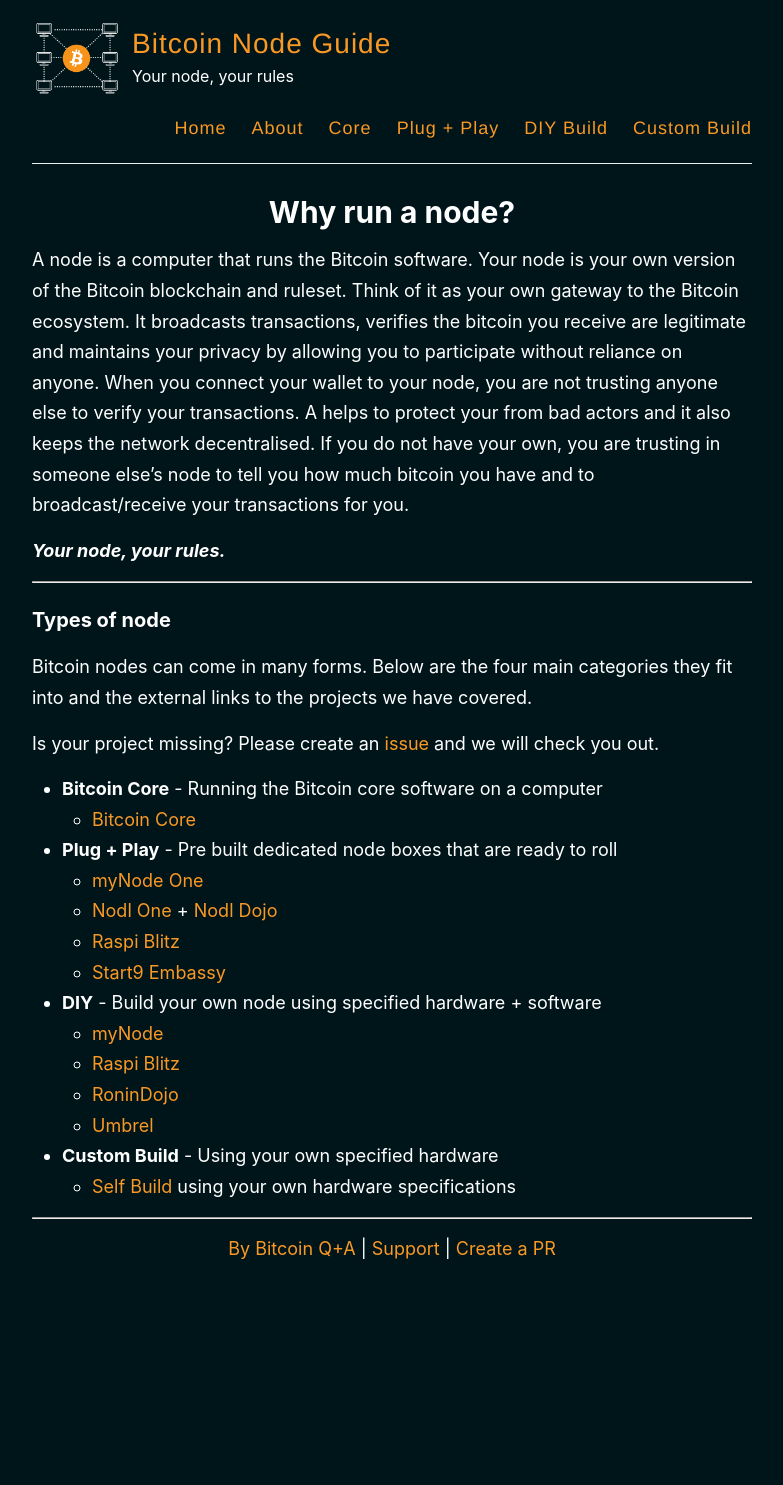
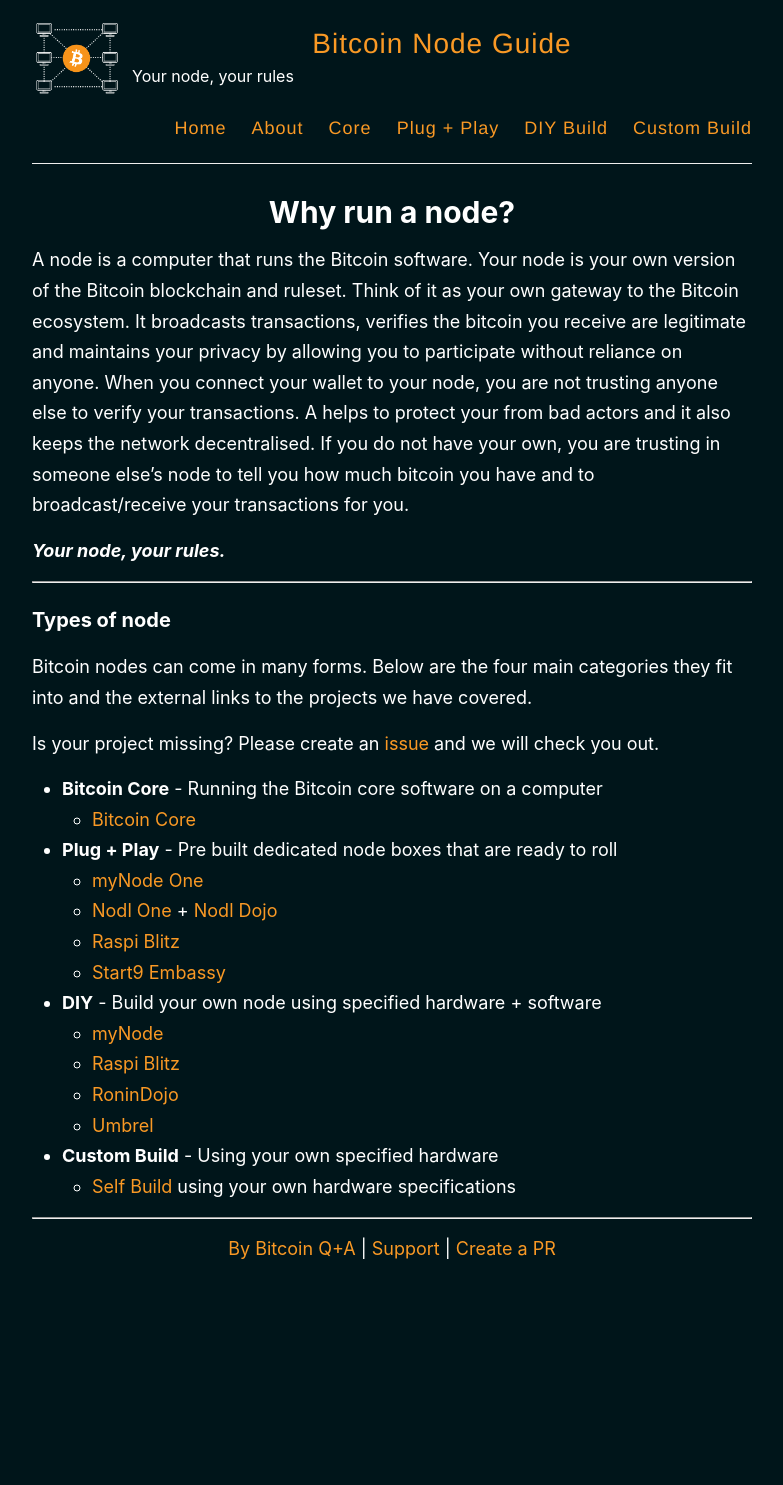
Before and after one commit to BitcoinQnA/node-guide, a Jekyll site: the page built from index.html, in a window 1280 px wide. Shown: the whole page, without its empty margins (248-1031 px from the left). Built offline with Jekyll 4.4.1, drawn with Linux system fonts in a browser that asks for light colours; the list of posts is cut into pages by our own code.

Commit message:
Update style.scss

```diff
--- a/assets/style.scss
+++ b/assets/style.scss
@@ -295,7 +295,7 @@
 }
 
 .site-info {
-  float: left;
+  float: center;
 
   @include mobile {
     float: none;
@@ -312,7 +312,7 @@
   font-weight: 300;
   font-size: 28px;
   letter-spacing: 1px;
-  text-align: left;
+  text-align: center;
 
   @include mobile {
     text-align: center;
```
